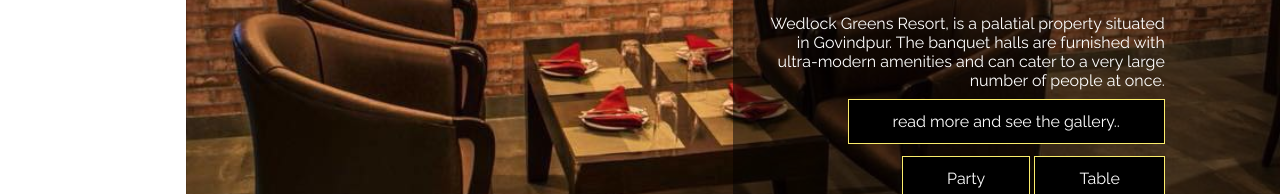
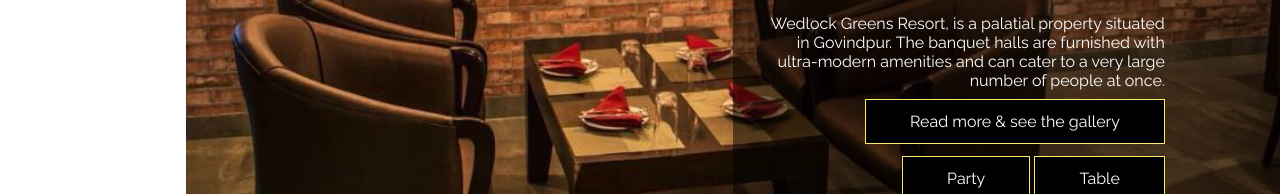
Before and after one commit to Abhi310/crudfoyers.github.io, a plain HTML site: page index.html in a window 1280 px wide. Shown: the part 1082-1276 px from the top of the page. Drawn offline with nearby package versions, Linux system fonts and the light colour scheme; files whose address does not match are found by name.

Commit message:
Update index.html

```diff
--- a/index.html
+++ b/index.html
@@ -59,7 +59,7 @@
 			<p>
 				Wedlock Greens Resort, is a palatial property situated in Govindpur. The banquet halls are furnished with ultra-modern amenities and can cater to a very large number of people at once.
 				<br>
-				<a class="button-link" href="wedlock.html">read more and see the gallery..</a>
+				<a class="button-link" href="wedlock.html">Read more & see the gallery</a>
 			</p>
 			<br>
 			<br>
```
